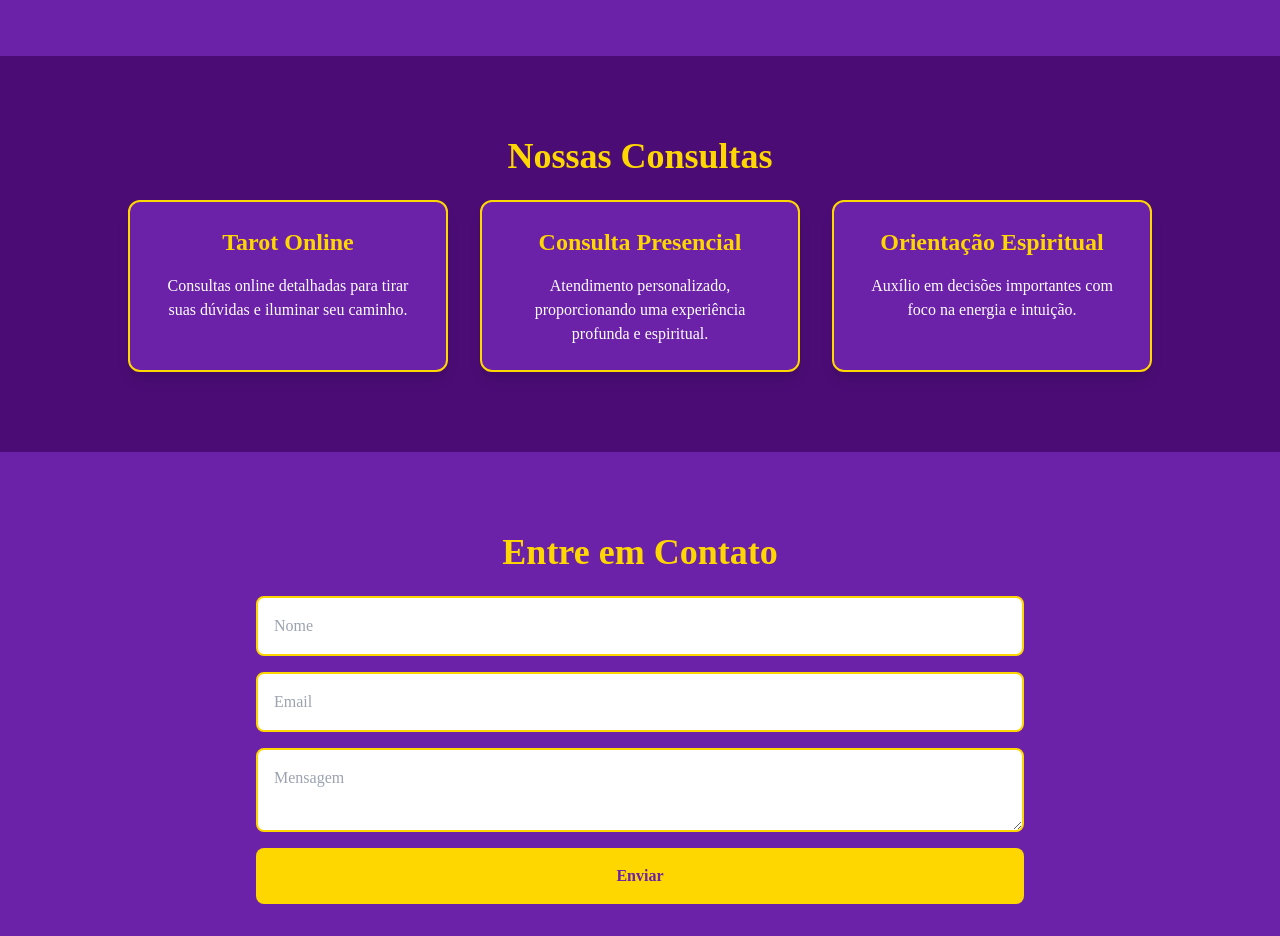
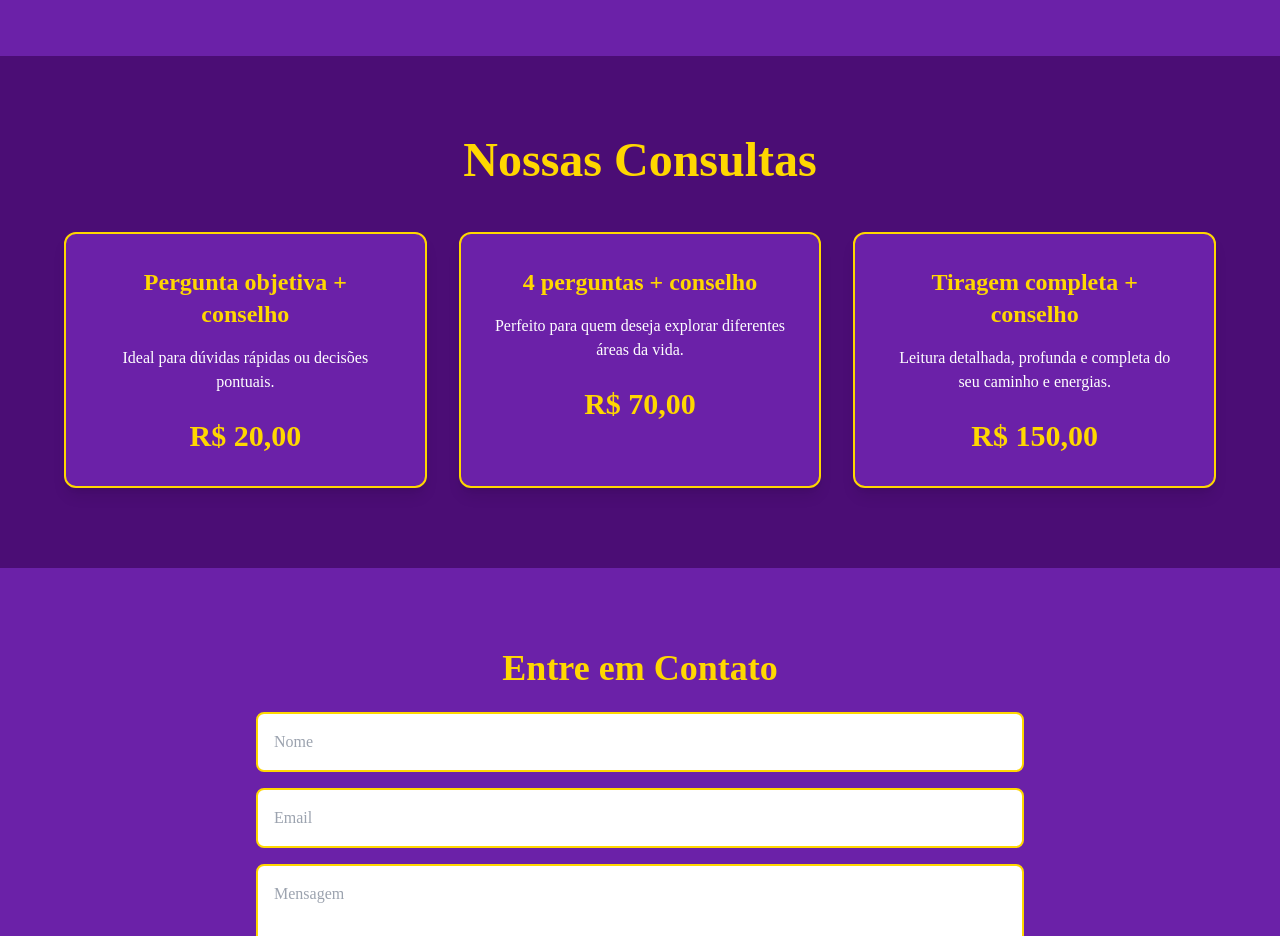
Before and after one commit to victorsantos-jobs/carolguedra, a plain HTML site: page index.html in a window 1280 px wide. Shown: the part 1080-2016 px from the top of the page. Drawn offline with nearby package versions, Linux system fonts and the light colour scheme.

Commit message:
precços

```diff
--- a/index.html
+++ b/index.html
@@ -31,7 +31,7 @@
     <nav>
       <ul class="flex gap-6">
         <li><a href="#sobre" class="hover:text-dourado transition">Sobre</a></li>
-        <li><a href="#consultas" class="hover:text-dourado transition">Consultas</a></li>
+        <li><a href="#planos" class="hover:text-dourado transition">Consultas</a></li>
         <li><a href="#contato" class="hover:text-dourado transition">Contato</a></li>
       </ul>
     </nav>
@@ -41,7 +41,7 @@
   <section class="h-screen flex flex-col justify-center items-center text-center bg-gradient-to-b from-roxo via-roxoDark to-black">
     <h2 class="text-5xl md:text-6xl font-bold text-dourado mb-4">Descubra o seu destino</h2>
     <p class="text-xl md:text-2xl text-white mb-8">Consultas de Tarot online para iluminar o seu caminho</p>
-    <a href="#consultas" class="px-8 py-4 bg-dourado text-roxo font-bold rounded-lg shadow-lg hover:bg-yellow-400 transition">Agende sua Consulta</a>
+    <a href="#planos" class="px-8 py-4 bg-dourado text-roxo font-bold rounded-lg shadow-lg hover:bg-yellow-400 transition">Agende sua Consulta</a>
   </section>
 
   <!-- Sobre -->
@@ -52,23 +52,33 @@
     </div>
   </section>
 
-  <!-- Consultas -->
-  <section id="consultas" class="py-20 px-6 bg-roxoDark">
-    <div class="max-w-5xl mx-auto text-center">
-      <h3 class="text-4xl font-bold text-dourado mb-6">Nossas Consultas</h3>
+  <!-- Planos de Consultas -->
+  <section id="planos" class="py-20 px-6 bg-roxoDark">
+    <div class="max-w-6xl mx-auto text-center">
+      <h2 class="text-4xl md:text-5xl font-bold text-dourado mb-12">Nossas Consultas</h2>
       <div class="grid md:grid-cols-3 gap-8">
-        <div class="p-6 border-2 border-dourado rounded-xl shadow-lg hover:scale-105 transition bg-roxo">
-          <h4 class="text-2xl font-bold mb-4 text-dourado">Tarot Online</h4>
-          <p class="text-white">Consultas online detalhadas para tirar suas dúvidas e iluminar seu caminho.</p>
+
+        <!-- Card 1 -->
+        <div class="bg-roxo rounded-xl border-2 border-dourado p-8 shadow-lg hover:scale-105 transition transform">
+          <h3 class="text-2xl font-bold text-dourado mb-4">Pergunta objetiva + conselho</h3>
+          <p class="text-white mb-6">Ideal para dúvidas rápidas ou decisões pontuais.</p>
+          <span class="text-3xl font-bold text-dourado">R$ 20,00</span>
         </div>
-        <div class="p-6 border-2 border-dourado rounded-xl shadow-lg hover:scale-105 transition bg-roxo">
-          <h4 class="text-2xl font-bold mb-4 text-dourado">Consulta Presencial</h4>
-          <p class="text-white">Atendimento personalizado, proporcionando uma experiência profunda e espiritual.</p>
+
+        <!-- Card 2 -->
+        <div class="bg-roxo rounded-xl border-2 border-dourado p-8 shadow-lg hover:scale-105 transition transform">
+          <h3 class="text-2xl font-bold text-dourado mb-4">4 perguntas + conselho</h3>
+          <p class="text-white mb-6">Perfeito para quem deseja explorar diferentes áreas da vida.</p>
+          <span class="text-3xl font-bold text-dourado">R$ 70,00</span>
         </div>
-        <div class="p-6 border-2 border-dourado rounded-xl shadow-lg hover:scale-105 transition bg-roxo">
-          <h4 class="text-2xl font-bold mb-4 text-dourado">Orientação Espiritual</h4>
-          <p class="text-white">Auxílio em decisões importantes com foco na energia e intuição.</p>
+
+        <!-- Card 3 -->
+        <div class="bg-roxo rounded-xl border-2 border-dourado p-8 shadow-lg hover:scale-105 transition transform">
+          <h3 class="text-2xl font-bold text-dourado mb-4">Tiragem completa + conselho</h3>
+          <p class="text-white mb-6">Leitura detalhada, profunda e completa do seu caminho e energias.</p>
+          <span class="text-3xl font-bold text-dourado">R$ 150,00</span>
         </div>
+
       </div>
     </div>
   </section>
```
